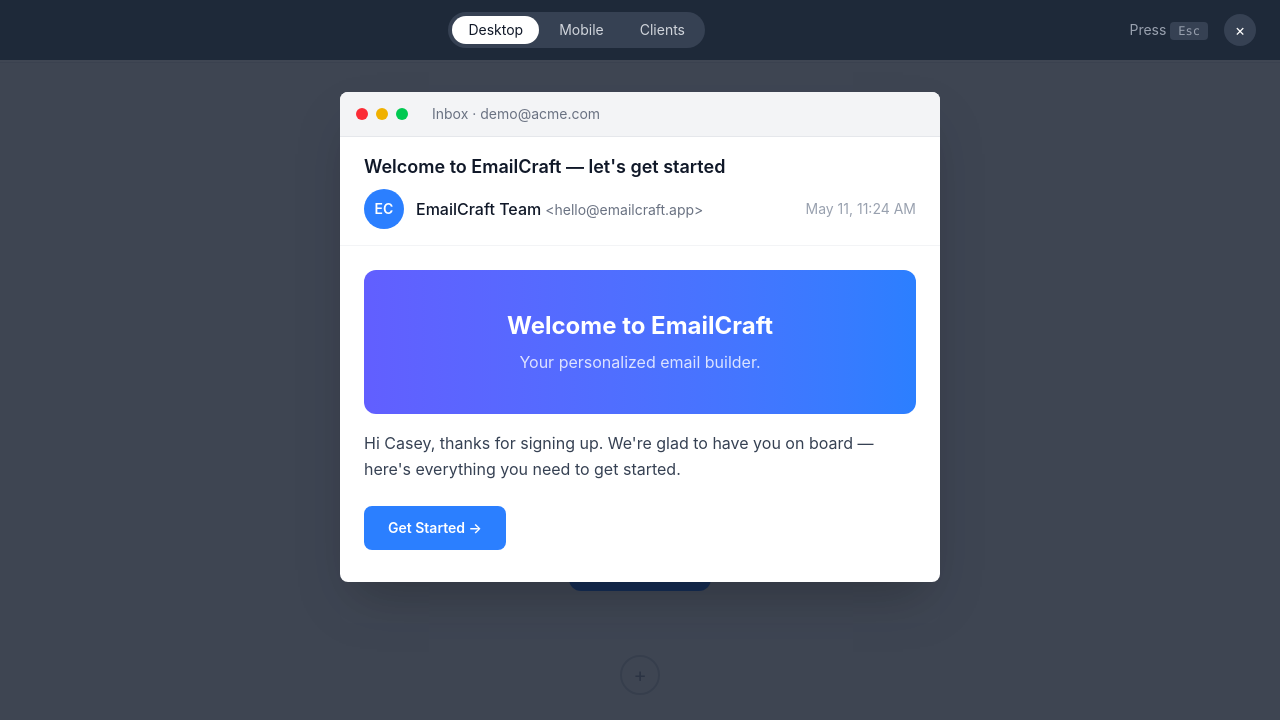
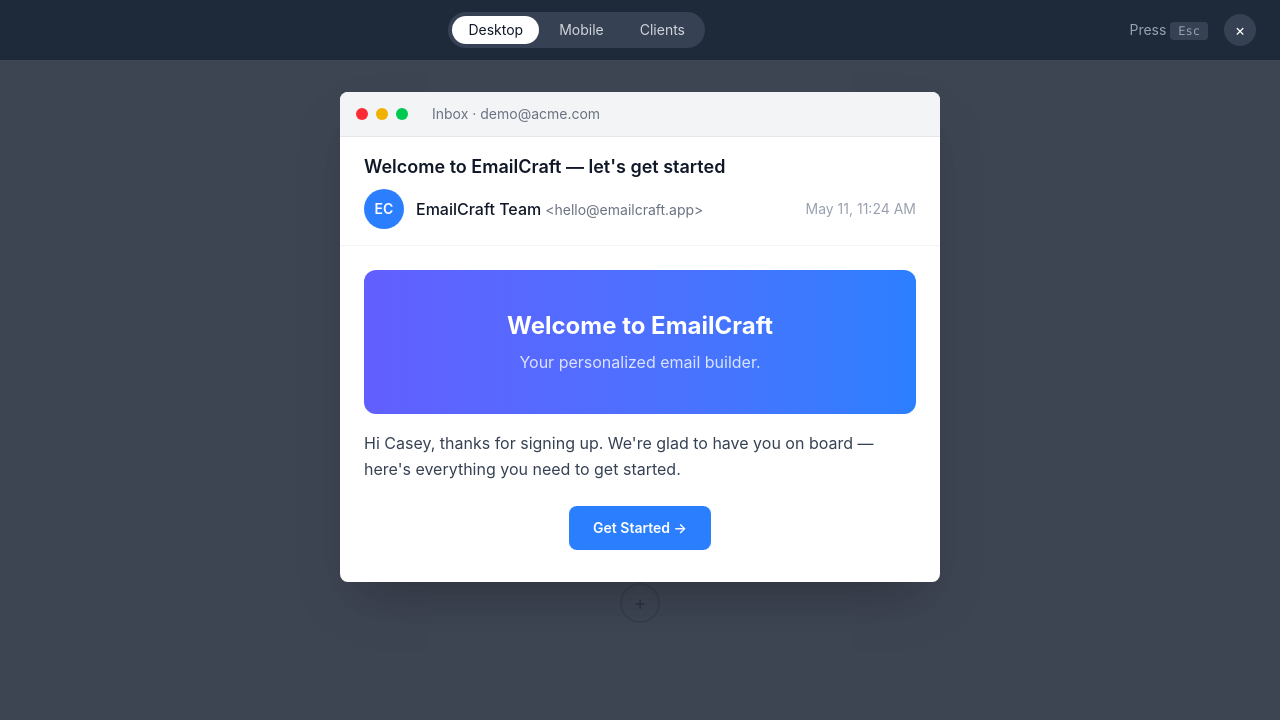
Before and after one commit to sumaisa-mou/email-craft, a React (Vite) app: page / in a window 1280 px wide. Both pictures are taken after a click on the button "Preview". Shown: the top 720 px of the page. Built offline with nearby package versions, Linux system fonts and the light colour scheme.

Commit message:
Fix button position controls and add position support to preview

```diff
--- a/src/blocks/ButtonBlock.tsx
+++ b/src/blocks/ButtonBlock.tsx
@@ -3,19 +3,28 @@
     url: string
     isSelected?: boolean
     onUpdate?: (data: { text?: string; url?: string }) => void
+    position?: 'left' | 'center' | 'right'
+    onUpdatePostion?: (data: { position?: string }) => void
 }
 
-function ButtonBlock({ text, url, isSelected, onUpdate }: ButtonBlockProps) {
+const alignMap = {
+    left: 'items-start',
+    center: 'items-center',
+    right: 'items-end',
+}
+
+function ButtonBlock({ text, url, isSelected, onUpdate, position = 'center', onUpdatePostion }: ButtonBlockProps) {
     return (
-        <div className="bg-white rounded-xl p-8 text-center">
+        <div className={`bg-white rounded-xl p-8 text-${position}`}>
             {isSelected ? (
-                <div className="flex flex-col items-center gap-3">
+                <div className={`flex flex-col ${alignMap[position]} gap-3`}>
                     <input
                         type="text"
                         value={text}
                         onChange={(e) => onUpdate?.({ text: e.target.value })}
                         placeholder="Button text"
-                        className="bg-blue-500 bg-blue-500 text-white px-6 py-3 rounded-xl text-sm font-semibold outline-none text-center"
+                        className="bg-blue-500 text-white px-6 py-3 rounded-xl text-sm font-semibold outline-none text-center"
+                        onClick={(e) => e.stopPropagation()}
                     />
                     <input
                         type="text"
@@ -23,7 +32,20 @@
                         onChange={(e) => onUpdate?.({ url: e.target.value })}
                         placeholder="https://..."
                         className="text-sm text-gray-500 bg-gray-100 px-3 py-1 rounded outline-none w-64 text-center"
+                        onClick={(e) => e.stopPropagation()}
                     />
+                    <div className="flex items-center justify-center gap-2">
+                        {(['left', 'center', 'right'] as const).map((s) => (
+                            <button
+                                key={s}
+                                onClick={(e) => {
+                                    e.stopPropagation()
+                                    onUpdatePostion?.({ position: s })
+                                }}
+                                className={`px-3 py-1 text-xs rounded ${position === s ? 'bg-blue-500 text-white' : 'bg-white shadow'}`}
+                            > {s} </button>
+                        ))}
+                    </div>
                 </div>
             ) : (
                 <a href={url} className="inline-block bg-blue-500 text-white px-6 py-3 rounded-xl text-sm font-semibold hover:bg-blue-600">
--- a/src/components/Canvas.tsx
+++ b/src/components/Canvas.tsx
@@ -73,7 +73,7 @@
     }
 
     return (
-        <div className="w-full max-w-[600px] flex flex-col gap-4">
+        <div className="w-full max-w-[600px] flex flex-col gap-1">
 
             {blocks.map((block, index) => {
                 const renderBlockContent = () => {
@@ -83,7 +83,7 @@
                         case 'text':
                             return <TextBlock content={block.data.content as string} isSelected={selectedId === block.id} onUpdate={(data) => updateBlock(block.id, data)} />
                         case 'button':
-                            return <ButtonBlock text={block.data.text as string} url={block.data.url as string} isSelected={selectedId === block.id} onUpdate={(data) => updateBlock(block.id, data)} />
+                            return <ButtonBlock text={block.data.text as string} url={block.data.url as string} position={block.data.position as 'left' | 'center' | 'right'} isSelected={selectedId === block.id} onUpdate={(data) => updateBlock(block.id, data)} onUpdatePostion={(data) => updateBlock(block.id, data)} />
                         case 'divider':
                             return <DividerBlock />
                         case 'spacer':
@@ -163,7 +163,7 @@
         case 'text':
             return { content: 'Start typing...' }
         case 'button':
-            return { text: 'Click me', url: '#' }
+            return { text: 'Click me', url: '#', position: 'center' }
         case 'divider':
             return {}
         case 'spacer':
--- a/src/components/preview/ClientPreviewBlocks.tsx
+++ b/src/components/preview/ClientPreviewBlocks.tsx
@@ -38,8 +38,14 @@
                         )
 
                     case 'button':
+                        const btnAlign = {
+                            left: 'text-left',
+                            center: 'text-center',
+                            right: 'text-right',
+                        }
+                        const btnPos = (block.data.position as string) || 'center'
                         return (
-                            <div key={block.id} className="relative py-2">
+                            <div key={block.id} className={`relative py-2 ${btnAlign[btnPos as keyof typeof btnAlign]}`}>
                                 <span
                                     className={`inline-block bg-blue-500 text-white px-6 py-3 text-sm font-semibold ${
                                         quirks.noBorderRadius ? '' : 'rounded-lg'
--- a/src/components/preview/PreviewBlocks.tsx
+++ b/src/components/preview/PreviewBlocks.tsx
@@ -28,8 +28,14 @@
                         )
 
                     case 'button':
+                        const btnAlign = {
+                            left: 'text-left',
+                            center: 'text-center',
+                            right: 'text-right',
+                        }
+                        const btnPos = (block.data.position as string) || 'center'
                         return (
-                            <div key={block.id} className="py-2">
+                            <div key={block.id} className={`py-2 ${btnAlign[btnPos as keyof typeof btnAlign]}`}>
                                 <a
                                     href={block.data.url as string}
                                     className="inline-block bg-blue-500 text-white px-6 py-3 rounded-lg text-sm font-semibold"
```
